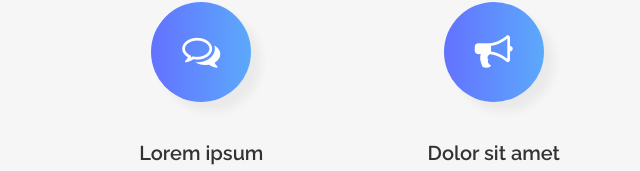
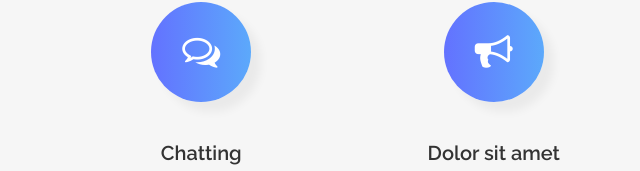
Before and after one commit to fathinabdillah/Sistem-Informasi, a plain HTML site: page index.html in a window 1280 px wide. Shown: the part 1186-1357 px from the top of the page, 0-640 px from the left. Drawn offline with nearby package versions, Linux system fonts and the light colour scheme.

Commit message:
second_commit

```diff
--- a/index.html
+++ b/index.html
@@ -82,7 +82,7 @@
     </div>
     <div class="row">
       <div class="col-xs-6 col-md-3"> <i class="fa fa-comments-o"></i>
-        <h3>Lorem ipsum</h3>
+        <h3>Chatting</h3>
         <p>Lorem ipsum dolor sit amet placerat facilisis felis mi in tempus eleifend pellentesque natoque etiam.</p>
       </div>
       <div class="col-xs-6 col-md-3"> <i class="fa fa-bullhorn"></i>
```
